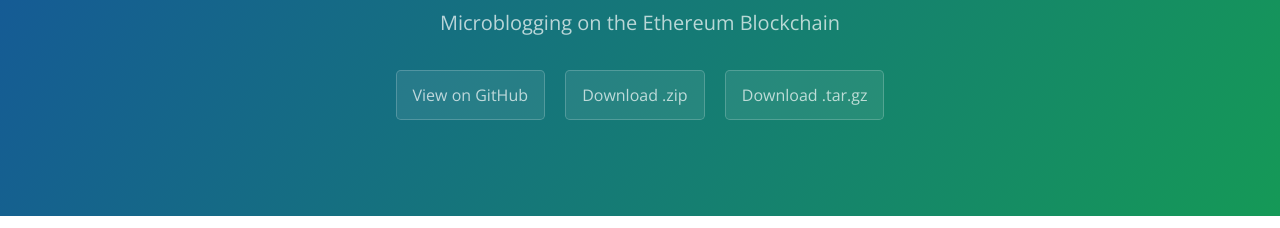
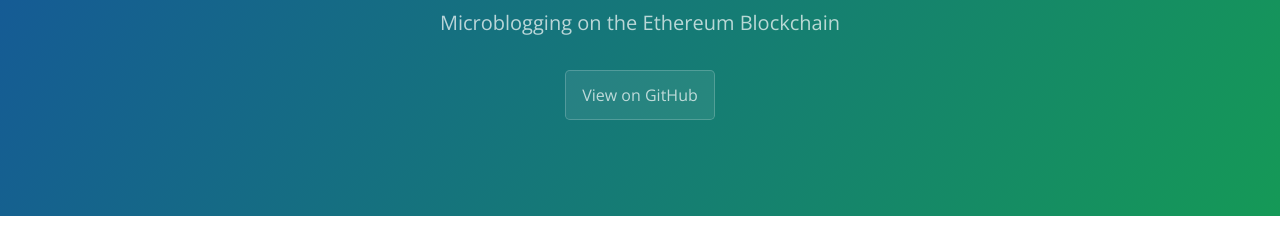
Before and after one commit to yep/eth-tweet, a plain HTML site: page index.html in a window 1280 px wide. Shown: the part 167-395 px from the top of the page. Drawn offline with nearby package versions, Linux system fonts and the light colour scheme.

Commit message:
remove buttons

```diff
--- a/index.html
+++ b/index.html
@@ -14,8 +14,6 @@
       <h1 class="project-name">EthTweet</h1>
       <h2 class="project-tagline">Microblogging on the Ethereum Blockchain</h2>
       <a href="https://github.com/yep/eth-tweet" class="btn">View on GitHub</a>
-      <a href="https://github.com/yep/eth-tweet/zipball/master" class="btn">Download .zip</a>
-      <a href="https://github.com/yep/eth-tweet/tarball/master" class="btn">Download .tar.gz</a>
     </section>
 
     <section class="main-content">
```
